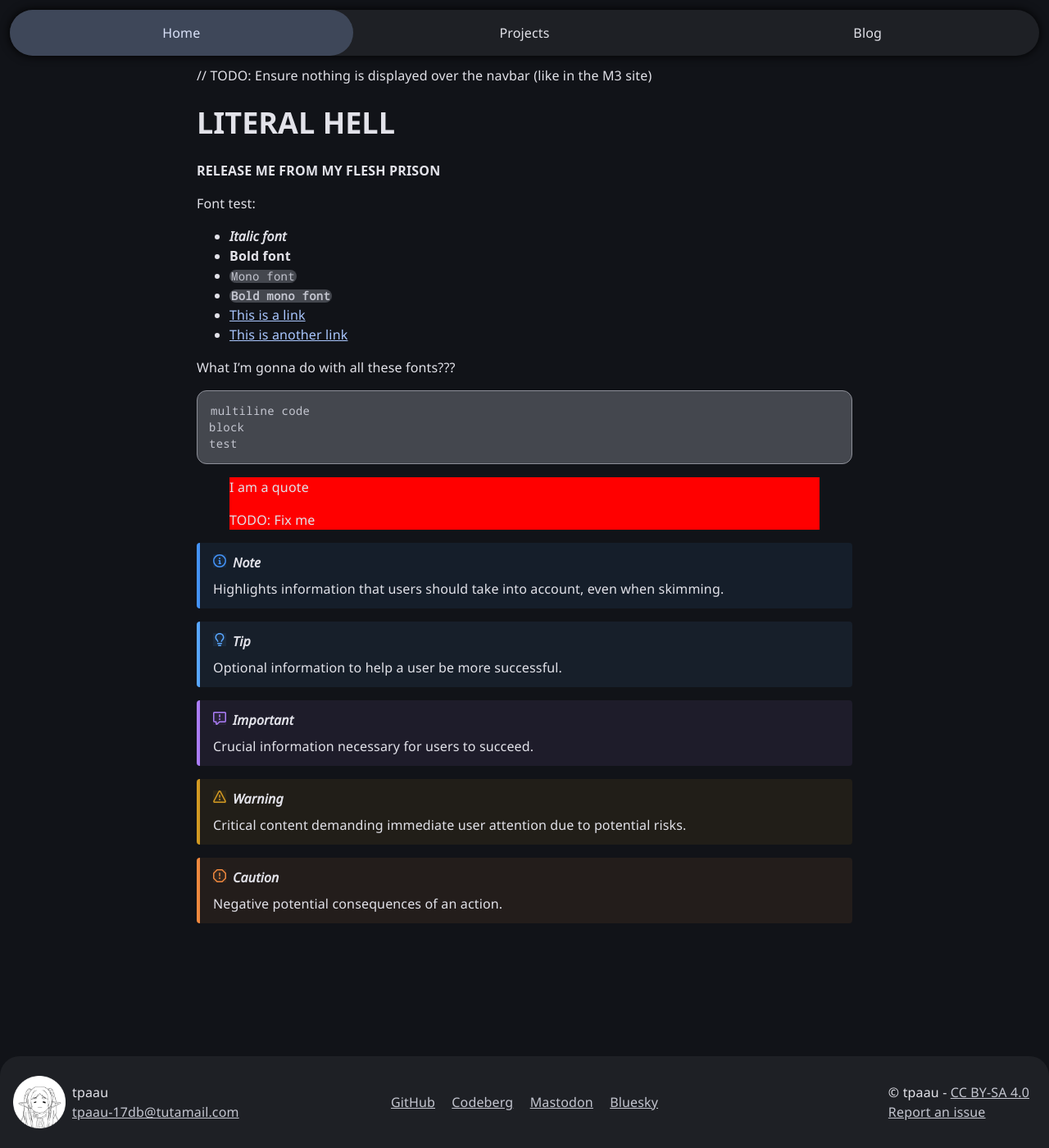
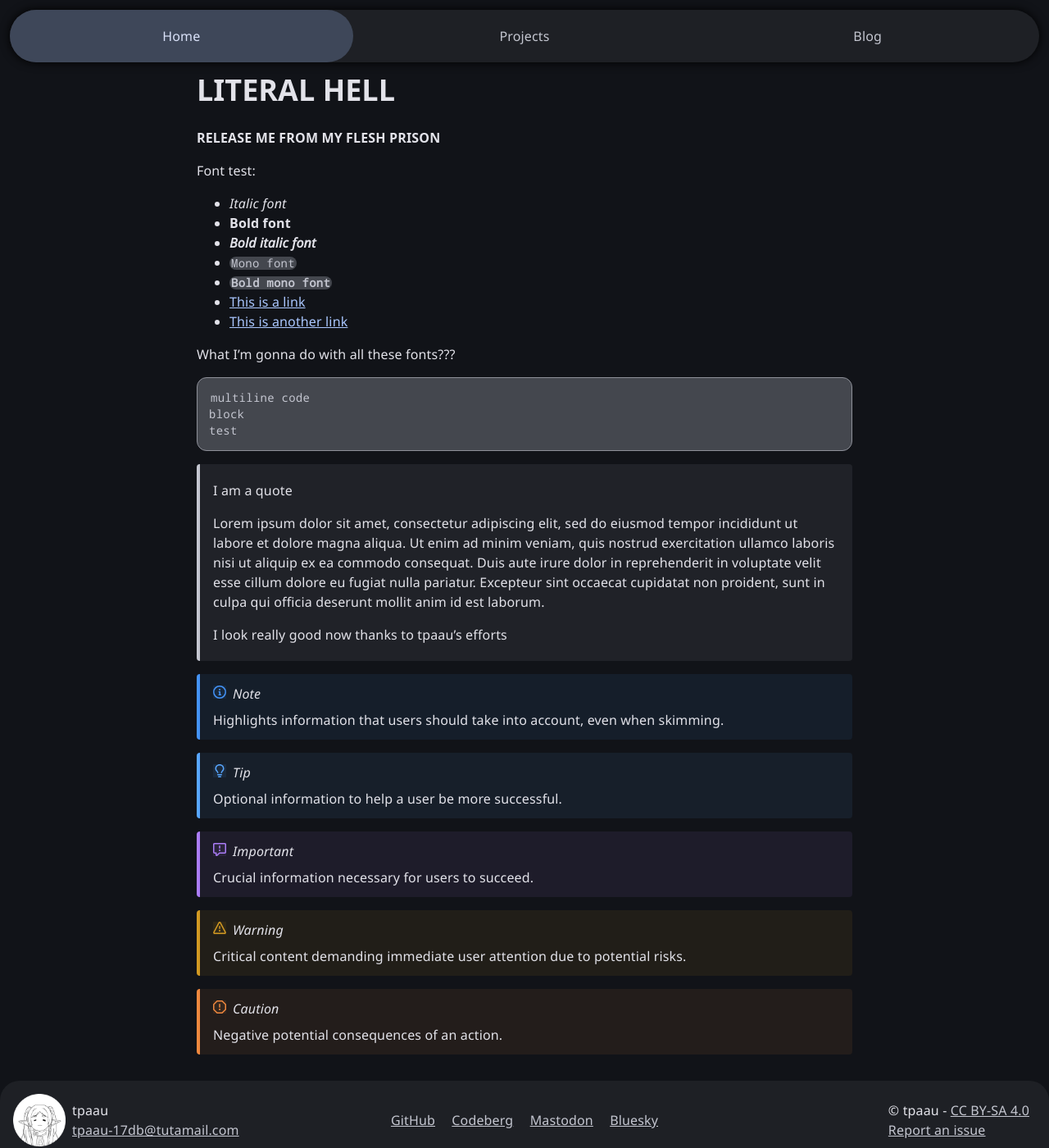
Before and after one commit to tpaau/tpaau.dev, a Jekyll site: the page built from content/INDEX.md, in a window 1280 px wide and 1400 px high. Shown: the whole window at 82% size. Built offline with Jekyll 4.4.1, drawn with Linux system fonts in a browser that asks for light colours; some web fonts are replaced.

Commit message:
Fix font preload warnings, fix blockquotes, improve footer layout on small screens, hide content above the navbar

````diff
--- a/_includes/header.html
+++ b/_includes/header.html
@@ -1,5 +1,6 @@
 <header>
-    <nav id="site-menu">
+    <div id="navbar-content-hider"/>
+    <nav id="navbar">
         <ul>
             <li {% if include.content == "" %}aria-current="page"{% endif %}><a href="/">Home</a></li>
             <li {% if include.content == "projects" %}aria-current="page"{% endif %}><a href="/projects">Projects</a></li>
--- a/_includes/meta.html
+++ b/_includes/meta.html
@@ -26,8 +26,3 @@
 <link rel="icon" href="/assets/icons/favicon-32x32.png" sizes="32x32" type="image/png">
 <link rel="icon" href="/assets/icons/favicon-16x16.png" sizes="16x16" type="image/png">
 <link rel="manifest" href="/assets/manifest.webmanifest">
-
-<link rel="preload" href="/assets/fonts/NotoSans-Regular.ttf" as="font" type="font/ttf" crossorigin="anonymous">
-<link rel="preload" href="/assets/fonts/NotoSans-Italic.ttf" as="font" type="font/ttf" crossorigin="anonymous">
-<link rel="preload" href="/assets/fonts/NotoSans-Bold.ttf" as="font" type="font/ttf" crossorigin="anonymous">
-<link rel="preload" href="/assets/fonts/NotoSansMono-Regular.ttf" as="font" type="font/ttf" crossorigin="anonymous">
--- a/assets/css/main.css
+++ b/assets/css/main.css
@@ -1,4 +1,8 @@
 :root {
+    --navbar-height: 64px;
+
+    --radius-small: 8px;
+    --radius-regular: 16px;
     --radius-large: 24px;
     --radius-full: 1000px;
     --spacing-regular: 12px;
@@ -121,10 +125,6 @@
     letter-spacing: 0.03125rem;
 }
 
-em {
-    font-weight: bold;
-}
-
 code, pre {
     background-color: var(--surface-variant);
     color: var(--on-surface-variant);
@@ -155,7 +155,11 @@
 }
 
 blockquote {
-    background-color: #ff0000;
+    border-radius: 4px;
+    border-left: 4px solid var(--on-surface-variant);
+    background-color: color-mix(in srgb, var(--surface-variant) 30%, transparent 70%);
+    padding: 4px 16px;
+    margin: 1em 0;
 }
 
 .coin-address {
@@ -181,8 +185,7 @@
     width: 100%;
     box-sizing: border-box;
     overflow-wrap: break-word;
-    /* This is for the navbar */
-    padding-top: 64px;
+    padding-top: var(--navbar-height);
     flex: 1 0 auto;
 }
 
@@ -191,7 +194,7 @@
 }
 
 footer {
-    padding: 0.5em 1em;
+    padding: 1em 1em;
     text-align: center;
     overflow-wrap: break-word;
     background: var(--surface-container);
@@ -222,6 +225,7 @@
     align-items: center;
     list-style: none;
     justify-self: start;
+    margin: 0;
 }
 
 #pfp-layout li {
@@ -231,6 +235,7 @@
 
 .footer-row {
     justify-self: center;
+    margin: 0;
 }
 
 .footer-row li {
@@ -241,6 +246,7 @@
 .footer-column {
     justify-self: end;
     text-align: left;
+    margin: 0;
 }
 
 .footer-column li {
@@ -248,12 +254,52 @@
     padding: 0 0.5em;
 }
 
-#site-menu {
+@media (max-width: 990px) {
+    #footer-columns {
+        grid-template-columns: 1fr;
+    }
+
+    #pfp-layout {
+        flex-direction: column;
+        justify-self: center;
+        align-items: center;
+    }
+
+    #pfp-layout li {
+        justify-self: center;
+    }
+
+    .footer-row li,
+    .footer-column li {
+        display: block;
+        text-align: center;
+    }
+
+    .footer-row,
+    .footer-column {
+        justify-self: center;
+        text-align: center;
+    }
+}
+
+#navbar-content-hider {
+    position: fixed;
+    top: 0;
+    right: 0;
+    left: 0;
+    background-color: var(--surface);
+    margin-left: var(--spacing-regular);
+    margin-right: var(--spacing-regular);
+    height: calc(var(--navbar-height) / 2 + var(--spacing-regular));
+}
+
+#navbar {
     position: fixed;
     top: 0;
     right: 0;
     left: 0;
     list-style: none;
+    height: var(--navbar-height);
     background-color: var(--surface-container);
     white-space: nowrap;
     margin: var(--spacing-regular);
@@ -261,56 +307,48 @@
     filter: drop-shadow(0 0 6px var(--shadow));
 }
 
-#site-menu ul {
+#navbar ul {
     display: grid;
-    grid-auto-flow: column;
-    grid-template-columns: repeat(3, 1fr);
+    grid-template-columns: repeat(3, 100fr);
     padding: 0;
     margin: 0;
     list-style: none;
-    text-align: center;
 }
 
-#site-menu li {
-    text-align: center;
-}
-
-#site-menu ul li {
-    list-style-type: none;
-    display: flex;
+#navbar ul li {
     border-radius: var(--radius-full);
 }
 
-#site-menu ul li:hover {
+#navbar ul li:hover {
     background-color: var(--surface-container-high);
 }
 
-#site-menu ul li[aria-current] {
+#navbar ul li[aria-current] {
     background-color: var(--secondary-container);
 }
 
-#site-menu ul li[aria-current]:hover {
+#navbar ul li[aria-current]:hover {
     background-color: var(--secondary-container);
 }
 
-#site-menu ul li a {
-    color: var(--on-surface)
+#navbar ul li a {
+    color: var(--on-surface-variant);
+    height: var(--navbar-height);
     display: flex;
+    align-items: center;
     text-decoration: none;
-    padding: 1em;
     justify-content: center;
-    width: 100%;
 }
 
-#site-menu ul li a:visited {
+#navbar ul li a:visited {
+    color: var(--on-surface-variant);
+}
+
+#navbar ul li[aria-current] a {
     color: var(--on-secondary-container);
 }
 
-#site-menu ul li[aria-current] a {
-    color: var(--on-secondary-container);
-}
-
-#site-menu ul li[aria-current]:hover a {
+#navbar ul li[aria-current]:hover a {
     color: var(--on-secondary-container);
 }
 
@@ -567,7 +605,6 @@
     fill: #f0883e;
 }
 
-/* latin */
 @font-face {
     font-family: Noto;
     font-style: normal;
@@ -576,7 +613,6 @@
     src: local("Noto"), local("NotoSans-Regular"), url("/assets/fonts/NotoSans-Regular.ttf") format("ttf");
 }
 
-/* latin */
 @font-face {
     font-family: Noto;
     font-style: italic;
@@ -585,7 +621,6 @@
     src: local("Noto Italic"), local("NotoSans-Italic"), url("/assets/fonts/NotoSans-Italic.ttf") format("woff2");
 }
 
-/* latin */
 @font-face {
     font-family: Noto;
     font-style: normal;
@@ -594,7 +629,6 @@
     src: local("Noto Bold"), local("Noto-Bold"), url("/assets/fonts/NotoSans-Bold.ttf") format("ttf");
 }
 
-/* latin */
 @font-face {
     font-family: "Noto Mono";
     font-style: normal;
--- a/content/INDEX.md
+++ b/content/INDEX.md
@@ -1,10 +1,9 @@
 ---
 title: tpaau
 layout: page
+description: tpaau's interner corner - home
 permalink: /
 ---
-
-// TODO: Ensure nothing is displayed over the navbar (like in the M3 site)
 
 # LITERAL HELL
 
@@ -13,6 +12,7 @@
 Font test:
   - *Italic font*
   - **Bold font**
+  - ***Bold italic font***
   - `Mono font`
   - **`Bold mono font`**
   - [This is a link](https://example.com)
@@ -26,10 +26,11 @@
 test
 ```
 
-
 > I am a quote
 >
-> TODO: Fix me
+> Lorem ipsum dolor sit amet, consectetur adipiscing elit, sed do eiusmod tempor incididunt ut labore et dolore magna aliqua. Ut enim ad minim veniam, quis nostrud exercitation ullamco laboris nisi ut aliquip ex ea commodo consequat. Duis aute irure dolor in reprehenderit in voluptate velit esse cillum dolore eu fugiat nulla pariatur. Excepteur sint occaecat cupidatat non proident, sunt in culpa qui officia deserunt mollit anim id est laborum.
+>
+> I look really good now thanks to tpaau's efforts
 
 {% include alert.html
   type="note"
````
